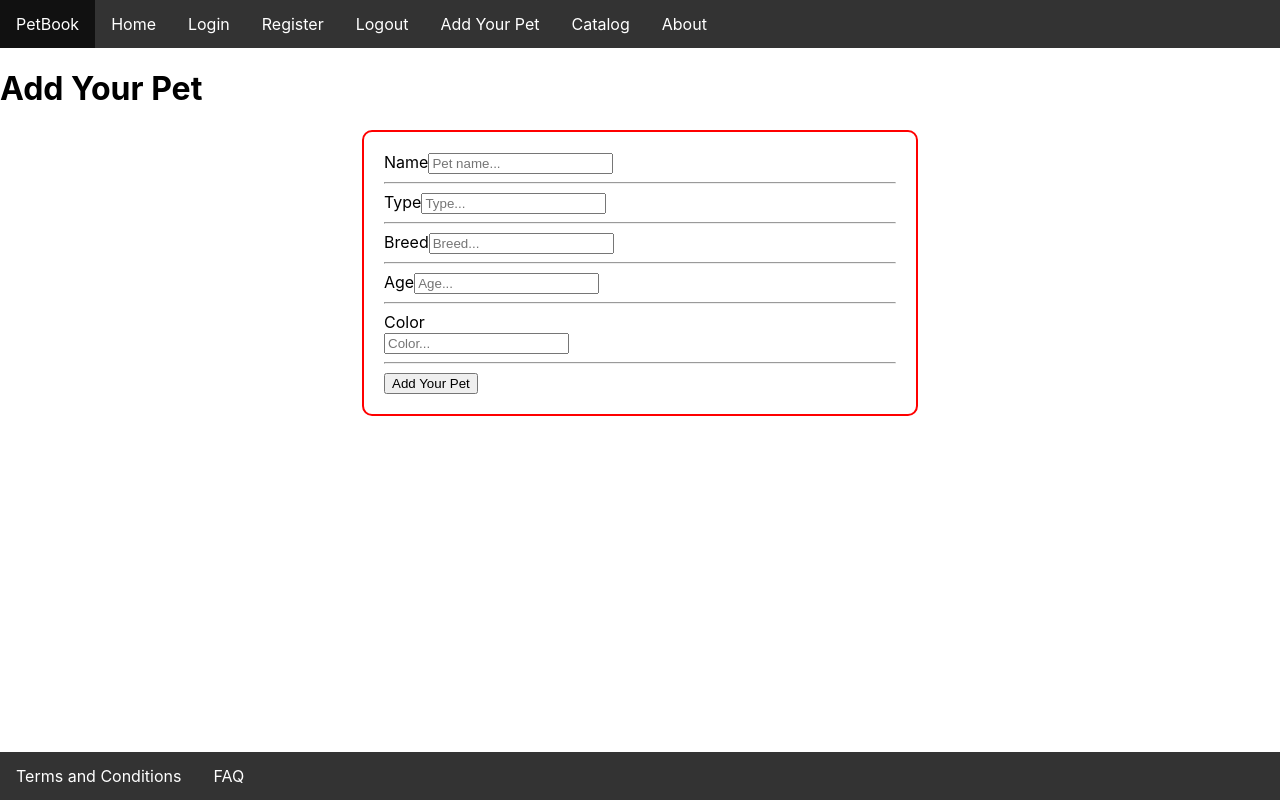
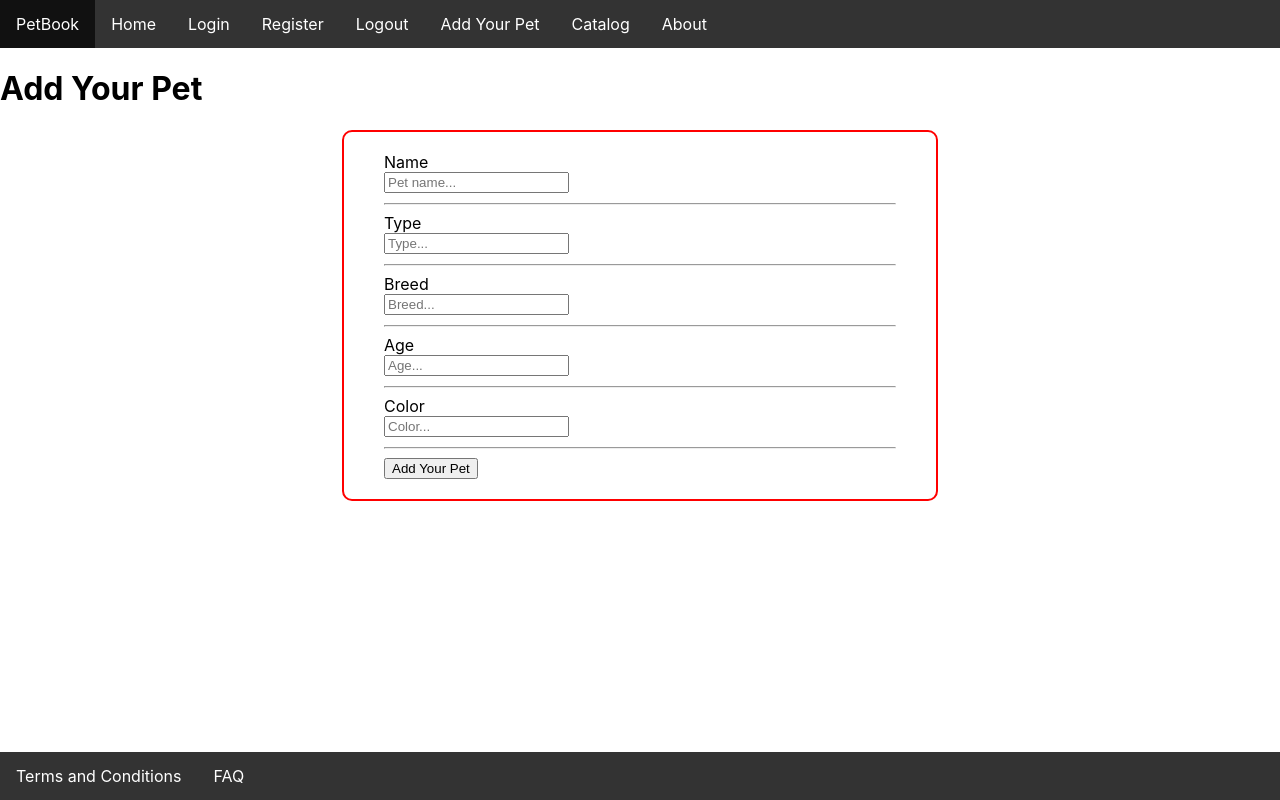
Before and after one commit to EmilPopovski24/PetBook, a React (Create React App) app in the folder petbookclient/: page /addpet in a window 1280 px wide. Built offline with nearby package versions, Linux system fonts and the light colour scheme; no server answers.

Commit message:
AddPet.js

```diff
--- a/petbookclient/src/components/AddPet/AddPet.css
+++ b/petbookclient/src/components/AddPet/AddPet.css
@@ -2,6 +2,11 @@
     width:40%;
     margin: auto;
     border-radius: 10px;
-    border: 2px solid red;;
-    padding:20px;
+    border: 2px solid red;
+    padding: 20px 40px 20px 40px;
 }
+
+.parameters {
+    margin-bottom:10px;
+    display: block;
+}
--- a/petbookclient/src/components/AddPet/AddPet.js
+++ b/petbookclient/src/components/AddPet/AddPet.js
@@ -7,22 +7,22 @@ export const AddPet = () => {
             <section id ="create-page">
                 <form id="create"  method="POST">
                     <label htmlFor="task-title">Name</label>
-                    <input type="text" id="name" name="name" placeholder="Pet name..." />
+                    <input type="text" id="name" name="name" placeholder="Pet name..." className='parameters'/>
                     <hr />
                     <label htmlFor="type-title">Type</label>
-                    <input type="text" id="type" name="type" placeholder="Type..." />
+                    <input type="text" id="type" name="type" placeholder="Type..." className='parameters' />
                     <hr />
                     <label htmlFor="breed-title">Breed</label>
-                    <input type="text" id="breed" name="breed" placeholder="Breed..." />
+                    <input type="text" id="breed" name="breed" placeholder="Breed..." className='parameters' />
                     <hr />
                     <label htmlFor="age">Age</label>
-                    <input type="text" id="age" name="age" placeholder="Age..." />
+                    <input type="text" id="age" name="age" placeholder="Age..." className='parameters' />
                     <hr />
                     <label htmlFor="color">Color</label>
                     <br />
-                    <input type="text" id="color" name="color" placeholder="Color..." />
+                    <input type="text" id="color" name="color" placeholder="Color..." className='parameters' />
                     <hr />
-                    <button type="submit" className="btn btn-primary">Add Your Pet</button>
+                    <button type="submit" className="addPetBtn">Add Your Pet</button>
                 </form>
             </section>
         </>
```
